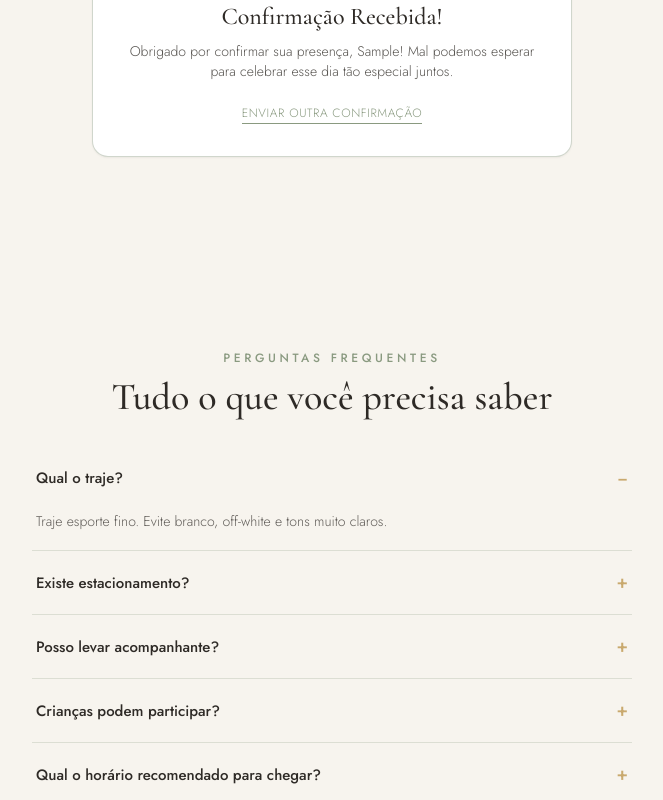
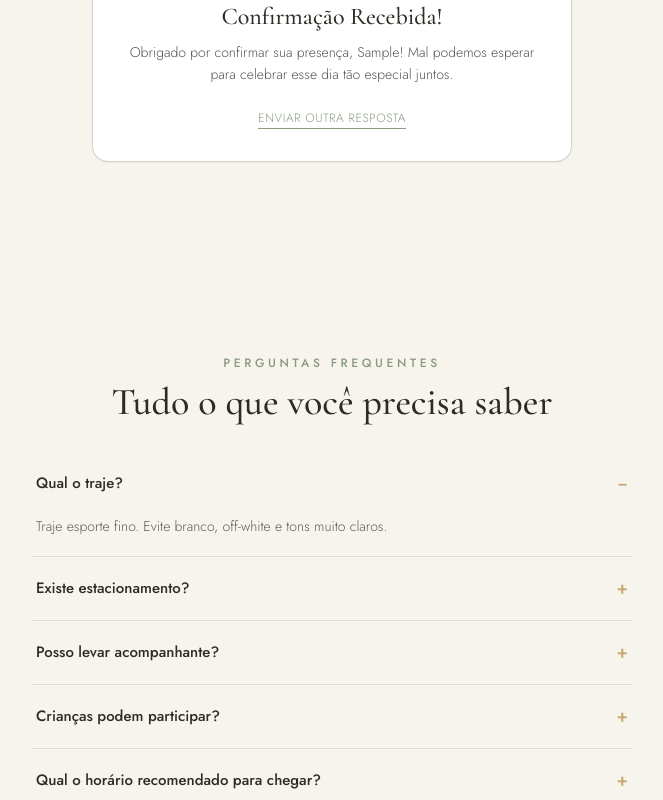
Before and after one commit to tiagostz/wedding, a React (Vite) app in the folder frontend/: page / in a window 1280 px wide. Both pictures are taken after typing "Sample", "5551234", "Sample" into the empty fields and a click on the button "ENVIAR CONFIRMAÇÃO". Shown: the part 3787-4587 px from the top of the page, without its empty margins (308-971 px from the left). Built offline with nearby package versions, Linux system fonts and the light colour scheme; no server answers.

Commit message:
fix: customize confirmation vs decline response message in RSVP form

```diff
--- a/frontend/src/components/RsvpForm.tsx
+++ b/frontend/src/components/RsvpForm.tsx
@@ -68,15 +68,31 @@ export function RsvpForm() {
 
       {submitted ? (
         <div className="max-w-[480px] mx-auto bg-white p-8 rounded-2xl border border-[#8A9A80]/40 shadow-sm text-center">
+          {status === "CONFIRMED" ? (
+            <>
               <div className="w-12 h-12 rounded-full bg-[#8A9A80]/20 text-[#8A9A80] flex items-center justify-center mx-auto mb-4 text-2xl font-bold">
                 ✓
               </div>
               <h3 className="font-display text-2xl text-[#2E2A26] font-medium mb-2">
                 Confirmação Recebida!
               </h3>
-          <p className="text-sm text-[#2E2A26]/80 font-light">
+              <p className="text-sm text-[#2E2A26]/80 font-light leading-relaxed">
                 Obrigado por confirmar sua presença, {name}! Mal podemos esperar para celebrar esse dia tão especial juntos.
               </p>
+            </>
+          ) : (
+            <>
+              <div className="w-12 h-12 rounded-full bg-[#C9A96E]/20 text-[#C9A96E] flex items-center justify-center mx-auto mb-4 text-2xl font-bold">
+                ♥
+              </div>
+              <h3 className="font-display text-2xl text-[#2E2A26] font-medium mb-2">
+                Resposta Registrada
+              </h3>
+              <p className="text-sm text-[#2E2A26]/80 font-light leading-relaxed">
+                Uma pena você não poder ir, {name}, mas agradecemos imensamente por nos avisar! Sentiremos sua falta nesse dia tão especial.
+              </p>
+            </>
+          )}
           <button
             onClick={() => {
               setSubmitted(false);
@@ -87,7 +103,7 @@ export function RsvpForm() {
             }}
             className="mt-6 text-xs uppercase tracking-wider text-[#8A9A80] border-b border-[#8A9A80] pb-0.5 cursor-pointer hover:text-[#2E2A26]"
           >
-            Enviar outra confirmação
+            Enviar outra resposta
           </button>
         </div>
       ) : (
```
Lines whose indentation alone changed are shown as unchanged.
